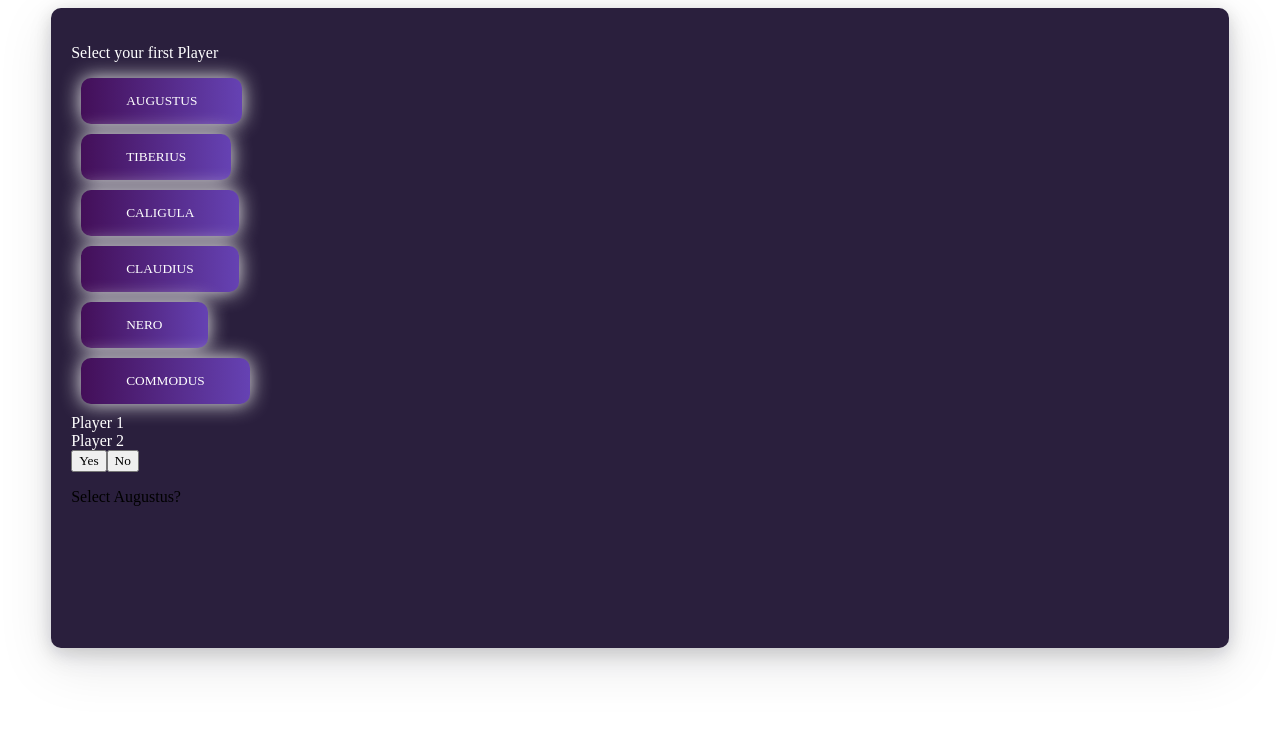
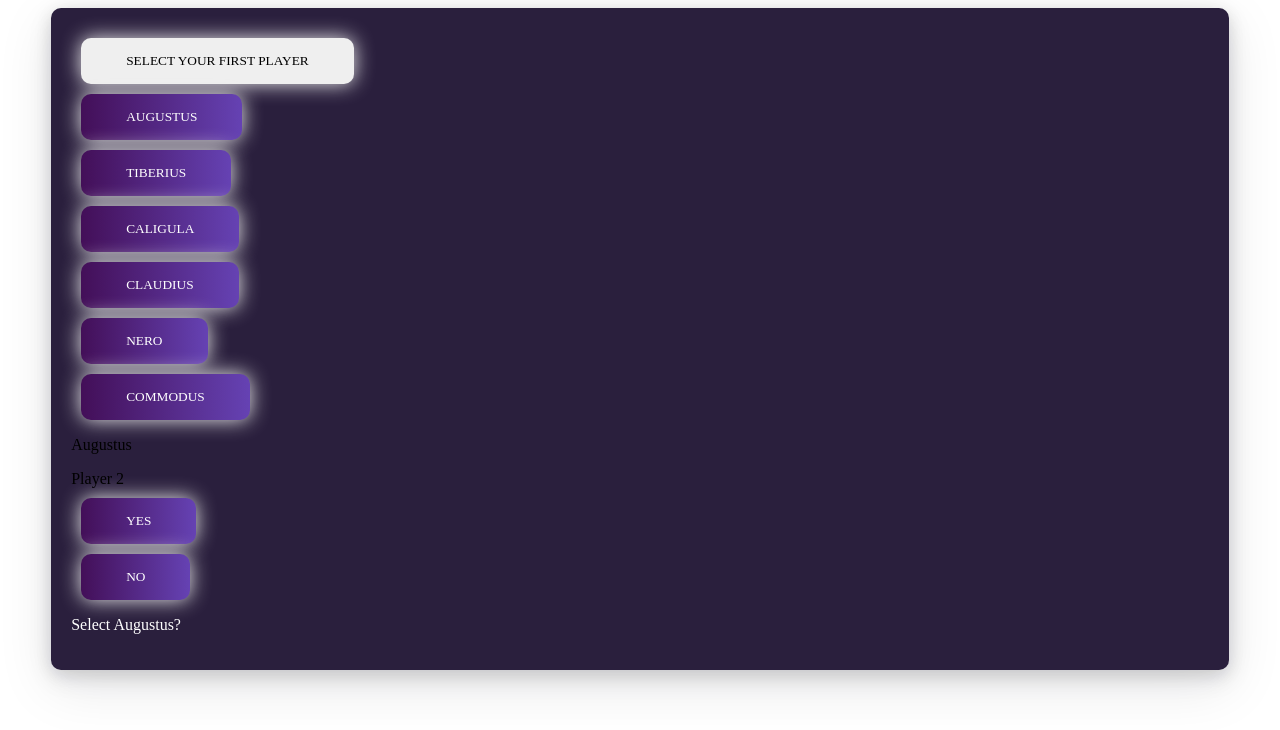
Before and after one commit to MargaretDobson/Roman-Emperors-Portfolio-React, a React (Vite) app: page / in a window 1280 px wide. Both pictures are taken after a click on the button "AUGUSTUS". Shown: the top 730 px of the page. Built offline with nearby package versions, Linux system fonts and the light colour scheme.

Commit message:
Switch selection logic

```diff
--- a/src/components/gameComponents.tsx/buttons.css
+++ b/src/components/gameComponents.tsx/buttons.css
@@ -23,3 +23,22 @@
   color: #fff;
   text-decoration: none;
 }
+
+.btn-basic{
+  background-image: linear-gradient(to right, #430f58 0%, #430f58 51%, #430f58 100%);
+}
+
+.btn-basic-grad {
+  margin: 10px;
+  padding: 15px 45px;
+  text-align: center;
+  text-transform: uppercase;
+  transition: 0.5s;
+  background-size: 200% auto;
+  color: black;
+  box-shadow: 0 0 20px #eee;
+  border-radius: 10px;
+  display: block;
+  outline: none;
+  border: none;
+}
--- a/src/components/playerSelection/ConfirmPlayer.tsx
+++ b/src/components/playerSelection/ConfirmPlayer.tsx
@@ -14,12 +14,14 @@ export default function ConfirmPlayer({confirmName, confirmChoice, choosePlayer}
                 { choosePlayer ? // confirmation logic
                 <div>
                     <button
+                        className="btn-grad"
                         onClick={handleYes}
                     >Yes</button>
                     <button
+                        className="btn-grad"
                         onClick={handleNo}
                     >No</button>
-                    <p>{"Select " + confirmName + "?"}</p>
+                    <p className="fontcolour">{"Select " + confirmName + "?"}</p>
                 </div>
             : null}
             </div>
--- a/src/components/playerSelection/PlayerSelectionScreen.tsx
+++ b/src/components/playerSelection/PlayerSelectionScreen.tsx
@@ -6,8 +6,8 @@ import ConfirmPlayer from "./ConfirmPlayer"
 export default function PlayerSelectionScreen(){
     // passed to team
     const [selectPlayerOne, setSelectPlayerOne] = useState({name: ""})
-    const [selectPlayerTwo, setSelectPlayerTwo] = useState()
-    const [teamMemberSelect, setTeamMemberSelect] = useState(true)
+    const [selectPlayerTwo, setSelectPlayerTwo] = useState({name: ""})
+    const [switchPlayers, setSwitchPlayers] = useState(true)
     // passed to player select
     const [playerName, setPlayerName] = useState({id: 0, name: ""})
     const [selectPlayer, setSelectPlayer] = useState(false)
@@ -17,52 +17,39 @@ export default function PlayerSelectionScreen(){
     function handleClick(id: number, name: string){ // player selection
         setPlayerName(prev => ({...prev, id: id, name: name}))
         setSelectPlayer(prev => !prev)
-    }
 
-    function handlePlayerOne(choice: boolean){
-        console.log("Player 1")
-        // if confirm is true set this one to the player name
-        if(choice){
-            setSelectPlayerOne(prev => ({...prev, name: playerName}))
+        if(switchPlayers) { // sets player 1 switch
+            setSelectPlayerOne(prev => ({...prev, name: name}))
+        }
+        else if(!switchPlayers){ // sets player 2 switch
+            setSelectPlayerTwo(prev => ({...prev, name: name}))
         }
 
-    }
-
-    function handlePlayerTwo(choice: boolean, name: string){
-        console.log("Player 2")
-        if(choice){
-            setSelectPlayerTwo(() => {name})
-        }
-    }
-
-
-    function handleTeamMember(){
-        setTeamMemberSelect(prev => !prev)
-        console.log(teamMemberSelect)
     }
 
     function handleConfirm(choice: boolean){ // player confirmation
         if(choice){
             setConfirmPlayer(true)
+            setSwitchPlayers(prev => !prev)
         }
         else{
             setConfirmPlayer(false)
         }
     }
 
+
+
     return(
 
             <div>
                 <SelectPlayers
-                    switchPlayer={teamMemberSelect}
                     handleSelect={handleClick}
-                    handleSwitch={handleTeamMember}
+                    switchPlayer={switchPlayers}
                 />
                 <TeamOne
-                    playerName={playerName.name}
-                    confirmChoice={confirmPlayer}
-                    playerOne={handlePlayerOne}
-                    playerTwo={handlePlayerTwo}
+                    switchPlayer={switchPlayers}
+                    playerOne={selectPlayerOne.name}
+                    playerTwo={selectPlayerTwo.name}
                 />
                 <ConfirmPlayer
                     confirmName={playerName.name}
--- a/src/components/playerSelection/SelectPlayers.tsx
+++ b/src/components/playerSelection/SelectPlayers.tsx
@@ -3,22 +3,35 @@ import romanEmperors from "../../data";
 type ConfirmProps = {
     switchPlayer: boolean;
     handleSelect: (id: number, name: string) => void;
-    handleSwitch: () => void;
+    handleSwitch?: () => void;
 }
 
-export default function SelectPlayers({switchPlayer, handleSelect, handleSwitch}: ConfirmProps){
+export default function SelectPlayers({switchPlayer, handleSelect}: ConfirmProps){
 
     return (
 
         <div>
-            {switchPlayer ? <p className="fontcolour">Select your first Player</p> : null}
-            {!switchPlayer ? <p className="fontcolour">Select your second Player</p> : null}
+            {switchPlayer ?
+                <div>
+                    <button
+                        className="btn-basic-grad"
+                    >Select your first Player
+                    </button>
+                </div>
+            : null}
+            {!switchPlayer ?
+                <div>
+                    <button
+                        className="btn-basic-grad">Select your second Player
+                    </button>
+                </div>
+            : null}
+
             {romanEmperors.map(
                 ruler => (
-                    <div>
+                    <div key={ruler.id}>
                         <button
                         className="btn-grad"
-                        key={ruler.id}
                         // id of button passed to click handler here
                         onClick={() => handleSelect(ruler.id, ruler.name)}
                         id="button"
--- a/src/components/teamComponents/teamOne.tsx
+++ b/src/components/teamComponents/teamOne.tsx
@@ -1,25 +1,26 @@
 type ConfirmPlayerProps = {
-  playerName?: string;
-  confirmID?: number;
-  confirmChoice?: boolean;
-  playerOne: (choice: boolean, name: string) => void;
-  playerTwo: (choice: boolean, name: string) => void;
+  playerOne?: string;
+  playerTwo?: string;
+  switchPlayer: boolean;
 };
 
 
-export default function TeamOne({playerOne, playerTwo, playerName, confirmChoice}: ConfirmPlayerProps) {
+export default function TeamOne({playerOne, playerTwo, switchPlayer}: ConfirmPlayerProps) {
 
 
 
     return(
         <div>
-            <div className="fontcolour">{confirmChoice ?
-                <p>{playerOne.name}</p> :
-                "Player 1"}</div>
+            <div>
+                {switchPlayer ?
+                <p>{playerOne}</p> :
+                "Player 1"}
+            </div>
 
-            <div className="fontcolour">{confirmChoice ?
-                <p>{playerTwo.name}</p> :
-                "Player 2"}</div>
+            <div>{!switchPlayer ?
+                <p>{playerTwo}</p> :
+                "Player 2"}
+            </div>
         </div>
     )
 }
```
